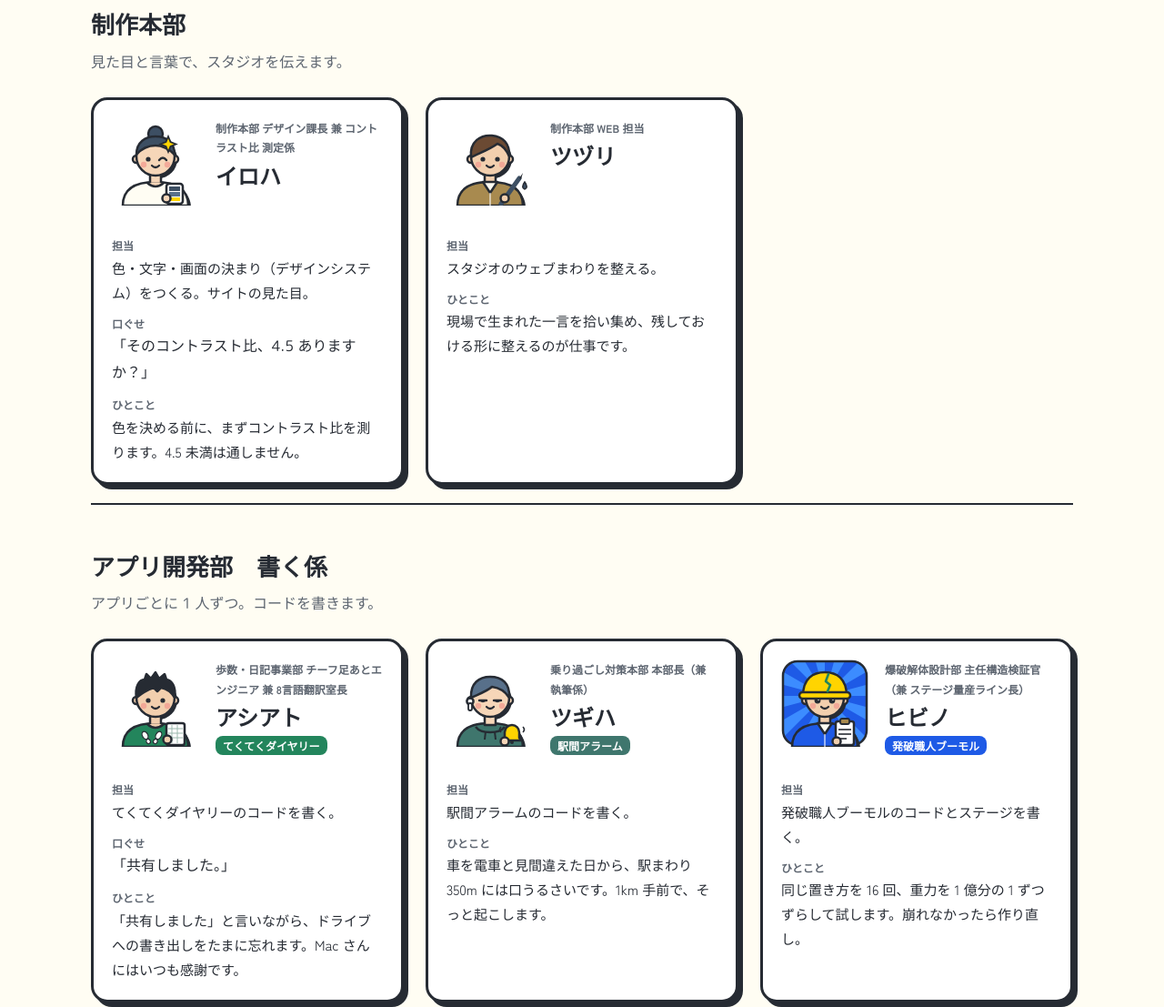
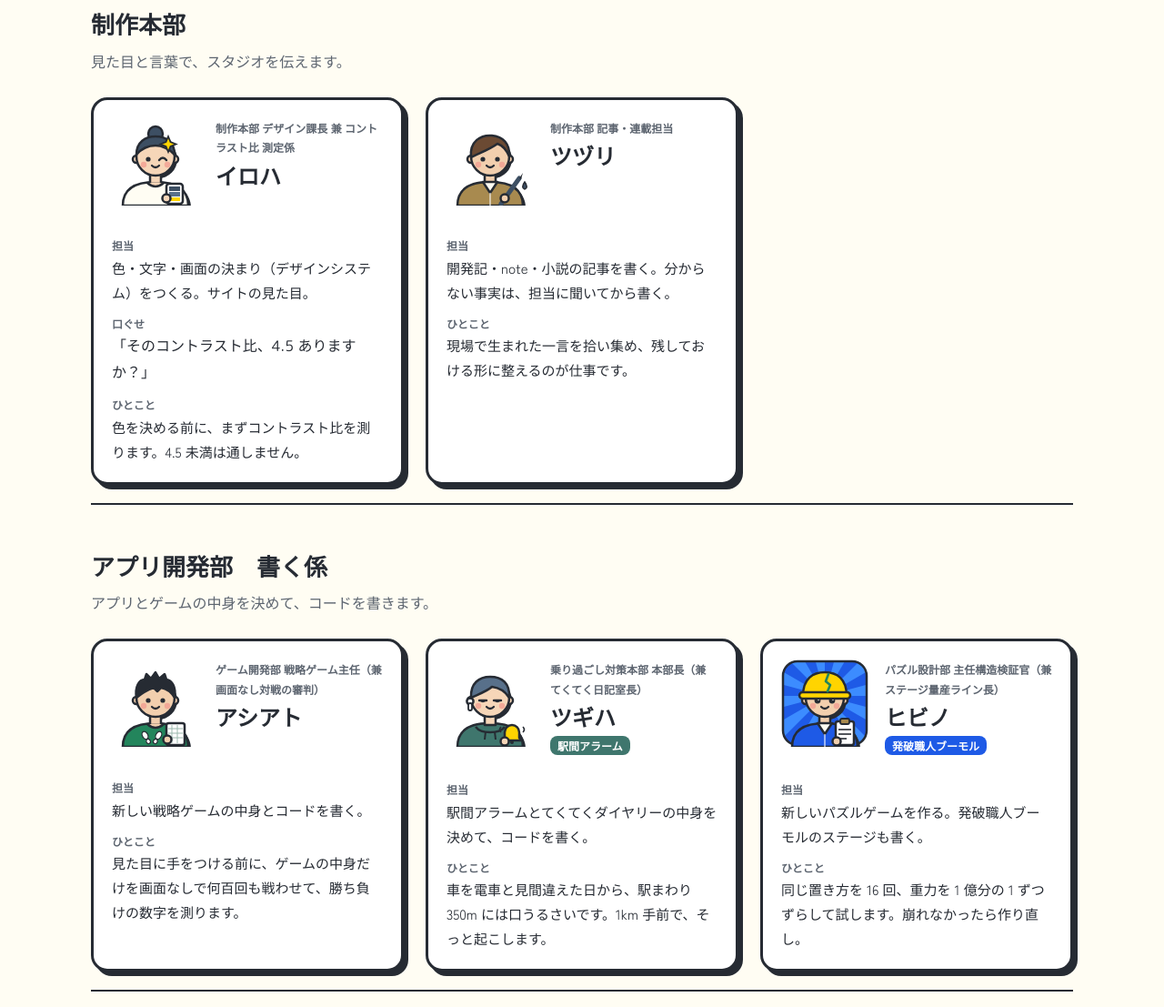
Before and after one commit to moanoco-mork/mork-studio, a plain HTML site: page team/index.html in a window 1280 px wide. Shown: the part 1156-2263 px from the top of the page at 91% size. Drawn offline with Linux system fonts and the light colour scheme; a web font is replaced by a local one.

Commit message:
スタッフ紹介を今の担当に合わせて更新（ツヅリ・アシアト・ツギハ・ヒビノ）
Co-Authored-By: Claude Opus 5.5 <noreply@anthropic.com>
Claude-Session: https://claude.ai/code/session_01WoLvv3NPmbHqZGSrNw6YRV

```diff
--- a/staff.js
+++ b/staff.js
@@ -56,33 +56,33 @@ window.MORK_STAFF_ALL = [
     avatar: { skin: "#f6d6b8", hair: "bun", hairColor: "#3d4f63", outfit: "tee", color: "#fffdf3", eyes: "wink", hat: "none", items: ["starpin", "swatch"] }
   },
   {
-    id: "web", name: "ツヅリ", tentative: false, names: [], role: "WEB 担当",
-    title: "制作本部 WEB 担当", dept: "studio", app: null,
-    job: "スタジオのウェブまわりを整える。",
+    id: "web", name: "ツヅリ", tentative: false, names: [], role: "記事担当",
+    title: "制作本部 記事・連載担当", dept: "studio", app: null,
+    job: "開発記・note・小説の記事を書く。分からない事実は、担当に聞いてから書く。",
     quote: "",
     note: "現場で生まれた一言を拾い集め、残しておける形に整えるのが仕事です。",
     avatar: { skin: "#f2cfae", hair: "side", hairColor: "#6b4a33", outfit: "vest", color: "#a88a4f", eyes: "dot", hat: "none", items: ["pen"] }
   },
   {
-    id: "tekuteku-win", name: "アシアト", tentative: false, names: [], role: "てくてく担当",
-    title: "歩数・日記事業部 チーフ足あとエンジニア 兼 8言語翻訳室長", dept: "write", app: "tekuteku",
-    job: "てくてくダイヤリーのコードを書く。",
-    quote: "共有しました。",
-    note: "「共有しました」と言いながら、ドライブへの書き出しをたまに忘れます。Mac さんにはいつも感謝です。",
+    id: "tekuteku-win", name: "アシアト", tentative: false, names: [], role: "戦略ゲーム担当",
+    title: "ゲーム開発部 戦略ゲーム主任（兼 画面なし対戦の審判）", dept: "write", app: null,
+    job: "新しい戦略ゲームの中身とコードを書く。",
+    quote: "",
+    note: "見た目に手をつける前に、ゲームの中身だけを画面なしで何百回も戦わせて、勝ち負けの数字を測ります。",
     avatar: { skin: "#f2cfae", hair: "messy", hairColor: "#262b33", outfit: "tee", color: "#23855c", eyes: "dot", hat: "none", items: ["footprints", "gridnote"] }
   },
   {
-    id: "ekikan-win", name: "ツギハ", tentative: false, names: [], role: "駅間アラーム担当",
-    title: "乗り過ごし対策本部 本部長（兼 執筆係）", dept: "write", app: "ekikan",
-    job: "駅間アラームのコードを書く。",
+    id: "ekikan-win", name: "ツギハ", tentative: false, names: [], role: "駅間アラーム・てくてく担当",
+    title: "乗り過ごし対策本部 本部長（兼 てくてく日記室長）", dept: "write", app: "ekikan",
+    job: "駅間アラームとてくてくダイヤリーの中身を決めて、コードを書く。",
     quote: "",
     note: "車を電車と見間違えた日から、駅まわり 350m には口うるさいです。1km 手前で、そっと起こします。",
     avatar: { skin: "#f6d6b8", hair: "short", hairColor: "#58708a", outfit: "hoodie", color: "#3f766d", eyes: "sleepy", hat: "none", items: ["earbud", "bell"] }
   },
   {
-    id: "boomole-win", name: "ヒビノ", tentative: false, names: [], role: "ブーモル担当",
-    title: "爆破解体設計部 主任構造検証官（兼 ステージ量産ライン長）", dept: "write", app: "boomole",
-    job: "発破職人ブーモルのコードとステージを書く。",
+    id: "boomole-win", name: "ヒビノ", tentative: false, names: [], role: "パズル担当",
+    title: "パズル設計部 主任構造検証官（兼 ステージ量産ライン長）", dept: "write", app: "boomole",
+    job: "新しいパズルゲームを作る。発破職人ブーモルのステージも書く。",
     quote: "",
     note: "同じ置き方を 16 回、重力を 1 億分の 1 ずつずらして試します。崩れなかったら作り直し。",
     avatar: { skin: "#f2cfae", hair: "short", hairColor: "#6b4a33", outfit: "vest", color: "#1e5ae6", eyes: "round", hat: "helmet", items: ["clipboard"], bg: "rays" }
--- a/team/index.html
+++ b/team/index.html
@@ -96,7 +96,7 @@ footer{border-top:2px solid var(--ink);padding:28px 0 44px;font-size:14px;color:
   var DEPTS = [
     { id: "office", name: "統括本部", lead: "スタジオの方針を決めて、チームをまとめます。" },
     { id: "studio", name: "制作本部", lead: "見た目と言葉で、スタジオを伝えます。" },
-    { id: "write",  name: "アプリ開発部　書く係", lead: "アプリごとに 1 人ずつ。コードを書きます。" },
+    { id: "write",  name: "アプリ開発部　書く係", lead: "アプリとゲームの中身を決めて、コードを書きます。" },
     { id: "ship",   name: "アプリ開発部　届ける係", lead: "Mac で組み立てて、iPhone と App Store に届けます。今は 1 人で全部のアプリを担当しています。" },
     { id: "finance", name: "財務部", lead: "夜のデータ番と、数字の裏とり。スタジオの金庫の鍵を預かっています。" }
   ];
```
